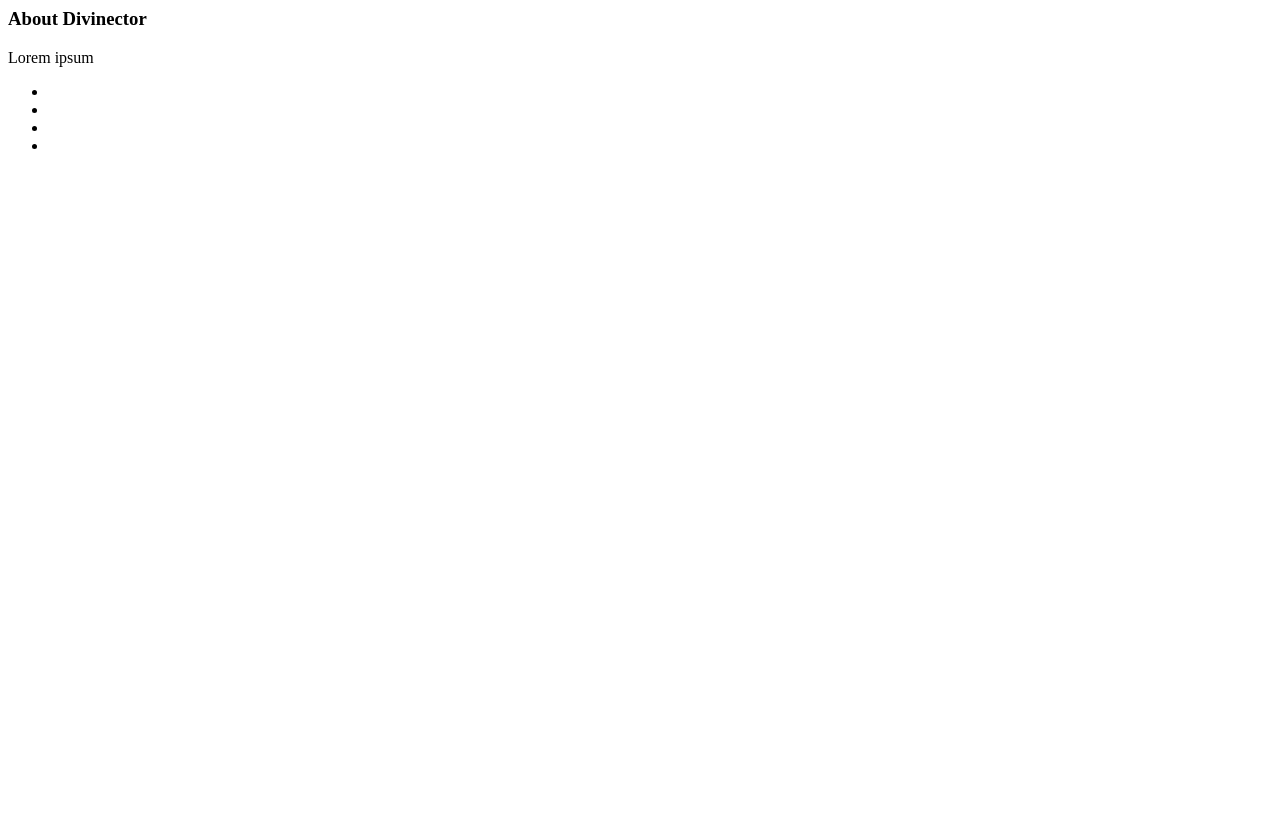
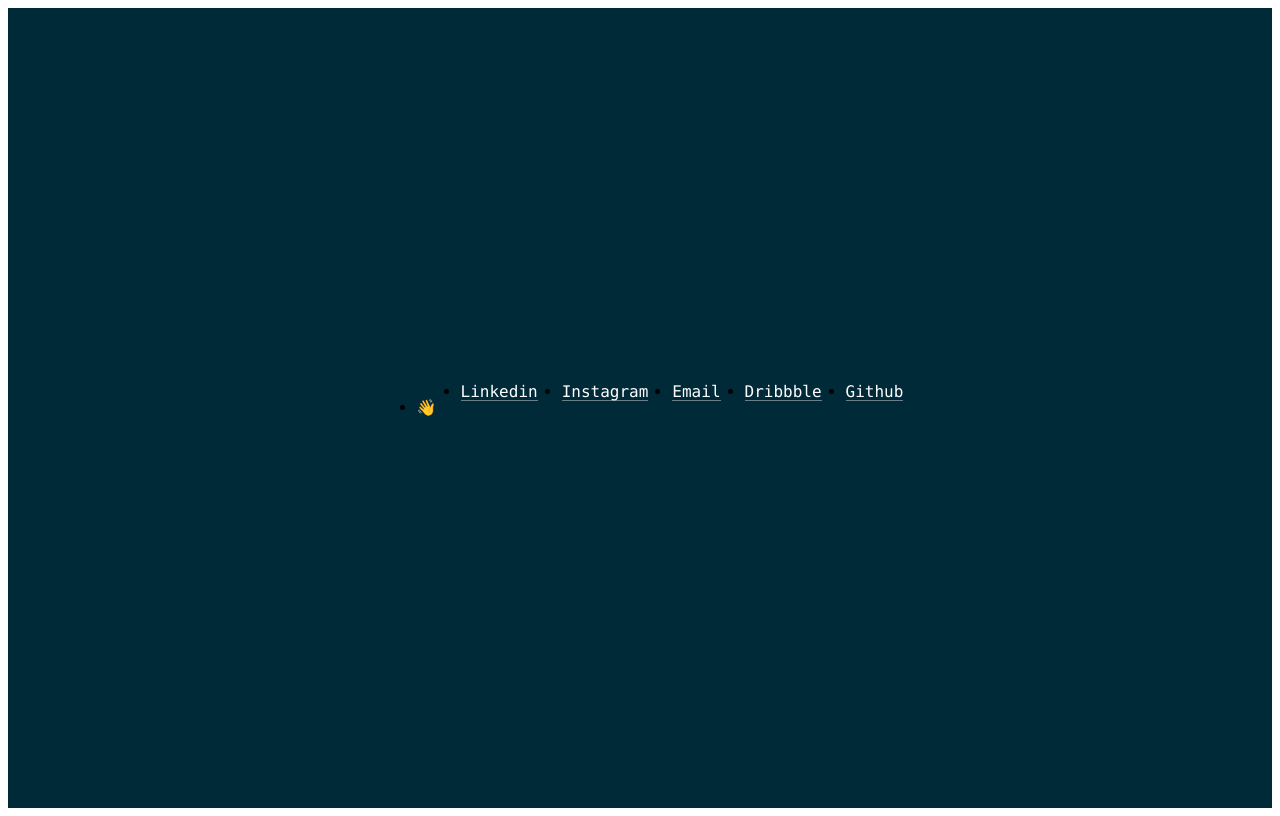
Before and after one commit to farhan-begg/few-final, a plain HTML site: page index10.html in a window 1280 px wide. Drawn offline with Linux system fonts and the light colour scheme.

Commit message:
completed navbar

```diff
--- /dev/null
+++ b/index.css
@@ -0,0 +1,59 @@
+ul {
+    display: inline-grid;
+    grid-auto-flow: row;
+    grid-gap: 24px;
+    justify-items: center;
+    margin: auto;
+}
+
+@media (min-width: 500px) {
+    ul {
+        grid-auto-flow: column;
+    }
+}
+
+a {
+    color: white;
+    text-decoration: none;
+    box-shadow: inset 0 -1px 0 hsla(0, 0%, 100%, 0.4);
+}
+
+a:hover {
+    box-shadow: inset 0 -1.2em 0 hsla(0, 0%, 100%, 0.4);
+}
+
+li:last-child {
+    grid-column: 1 / 2;
+    grid-row: 1 / 2;
+}
+
+li:hover~li p {
+    animation: wave-animation 0.3s infinite;
+}
+
+/* below is just for demo styling */
+
+div {
+    display: flex;
+    height: 100vh;
+    width: 100%;
+    background-color: #002a38;
+    line-height: 1.3;
+    font-family: Menlo, monospace;
+}
+
+@keyframes wave-animation {
+
+    0%,
+    100% {
+        transform: rotate(0deg);
+    }
+
+    25% {
+        transform: rotate(20deg);
+    }
+
+    75% {
+        transform: rotate(-15deg);
+    }
+}
--- a/index10.html
+++ b/index10.html
@@ -1,23 +1,30 @@
-<footer>
-    <div id="footer-area">
-        <div class="container">
-            <div class="row">
-                <div class="col-md-3 col-sm-6">
-                    <div class="single-footer">
-                        <h3>About Divinector</h3>
-                        <p>Lorem ipsum</p>
-                        <ul class="footer-social list-inline">
-                            <li><a href=""><i class="fa fa-facebook"></i></a></li>
-                            <li><a href=""><i class="fa fa-facebook"></i></a></li>
-                            <li><a href=""><i class="fa fa-facebook"></i></a></li>
-                            <li><a href=""><i class="fa fa-facebook"></i></a></li>
+<!DOCTYPE html>
+<html lang="en">
+
+<head>
+    <meta charset="UTF-8">
+    <meta name="viewport" content="width=device-width, initial-scale=1.0">
+    <meta http-equiv="X-UA-Compatible" content="ie=edge">
+    <title>Document</title>
+    <link rel="stylesheet" href="index.css" />
+</head>
+
+<body>
+
+</body>
+
+</html>
 
 
-                        </ul>
-                    </div>
-                </div>
-
-            </div>
-        </div>
-    </div>
-</footer>
+<div>
+    <ul>
+        <li><a href="https://www.linkedin.com/in/farhan-begg-57b48519b/">Linkedin</a></li>
+        <li><a href="https://www.instagram.com/farhan.begg/">Instagram</a></li>
+        <li><a href="mailto:julesforrest@gmail.com">Email</a></li>
+        <li><a href="https://dribbble.com/julesforrest">Dribbble</a></li>
+        <li><a href="https://github.com/farhan-begg">Github</a></li>
+        <li>
+            <p>👋</p>
+        </li>
+    </ul>
+</div>
--- a/styles.css
+++ b/styles.css
@@ -20,7 +20,7 @@
 .logo {
     color: white;
     text-transform: uppercase;
-    letter-spacing: 3px;
+    letter-spacing: 0px;
     font-size: 40px;
 }
 
```
